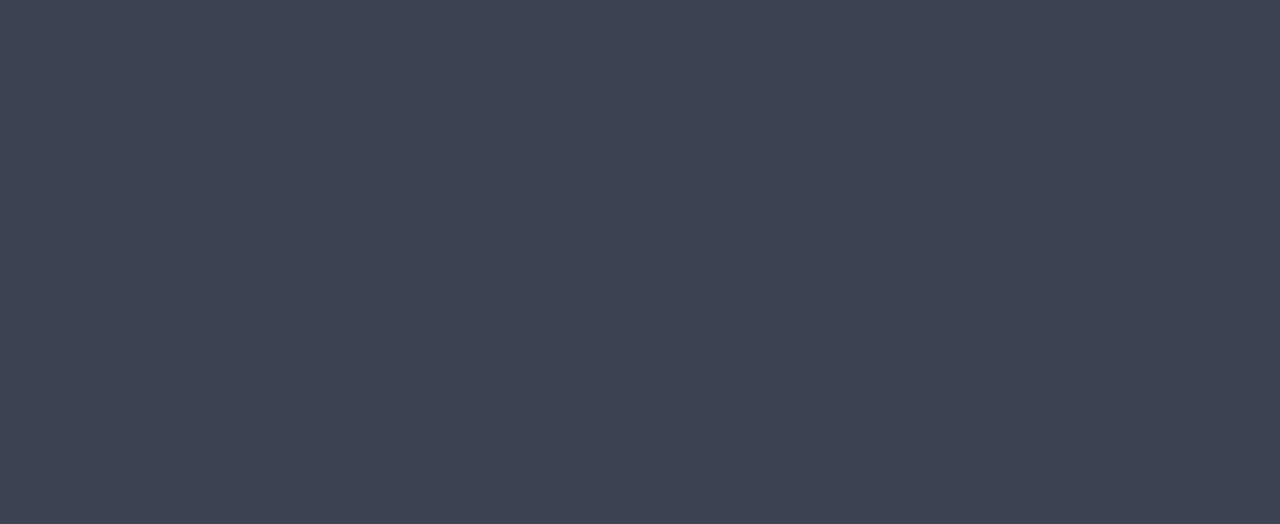
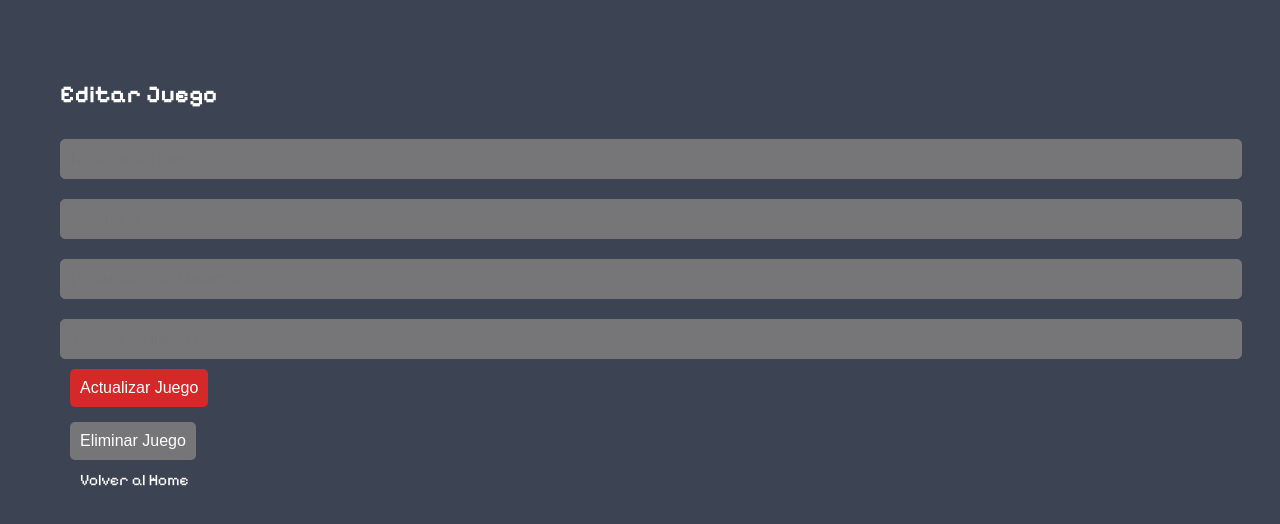
Before and after one commit to ManoLOL12/proyecto-final-manuel, a Vue app: page /edit-game/1 in a window 1280 px wide. Before the commit this address had no page. Shown: the top 524 px of the page. Built offline with nearby package versions, Linux system fonts and the light colour scheme.

Commit message:
Creada store para almacenar juegos, falta estilo

```diff
--- a/src/components/GameForm.vue
+++ b/src/components/GameForm.vue
@@ -1,108 +1,134 @@
 <template>
-  <form @submit.prevent="submitForm">
-    <input v-model="name" placeholder="Nombre del juego" required />
-    <input v-model="category" placeholder="Categoría" required />
-    <input v-model="tags" placeholder="Etiquetas (separadas por coma)" />
-    <input v-model.number="metacritic" type="number" placeholder="Puntuación Metacritic" min="0" max="100" />
-    <input v-model.number="playtime" type="number" placeholder="Tiempo de juego (horas)" />
-    <button type="submit">{{ gameToEdit ? 'Editar juego' : 'Agregar juego' }}</button>
-  </form>
+  <div class="game-form">
+    <h2>{{ isEditMode ? 'Editar Juego' : 'Crear Juego' }}</h2>
+    <form @submit.prevent="handleSubmit">
+      <input v-model="game.name" placeholder="Nombre del juego" required />
+      <input v-model="game.category" placeholder="Categoría" required />
+      <input v-model="game.metacriticScore" type="number" placeholder="Puntuación de Metacritic" required />
+      <input v-model="game.playtime" type="number" placeholder="Tiempo de juego (horas)" required />
+      <button type="submit">{{ isEditMode ? 'Actualizar Juego' : 'Crear Juego' }}</button>
+    </form>
+
+    <div v-if="isEditMode">
+      <button @click="handleDelete" class="btn-delete">Eliminar Juego</button>
+    </div>
+
+    <router-link to="/" class="btn-back-home">Volver al Home</router-link>
+  </div>
 </template>
 
 <script setup>
-import { ref, watch } from 'vue'
+import { ref, watchEffect } from 'vue'
+import { useGameStore } from '../stores/gameStore'
+import { useRoute, useRouter } from 'vue-router'
 
-const props = defineProps({
-  gameToEdit: Object
+const gameStore = useGameStore()
+const route = useRoute()
+const router = useRouter()
+
+// Determinamos si estamos en modo edición o no
+const isEditMode = ref(!!route.params.id)
+
+// Juego que se está creando o editando
+const game = ref({
+  name: '',
+  category: '',
+  metacriticScore: '',
+  playtime: ''
 })
 
-const name = ref('')
-const category = ref('')
-const tags = ref('')
-const metacritic = ref(null)
-const playtime = ref(null)
+// Si estamos editando un juego, cargamos los datos del juego desde el store
+watchEffect(() => {
+  if (isEditMode.value) {
+    const gameToEdit = gameStore.games.find(game => game.id == route.params.id)
+    if (gameToEdit) {
+      game.value = { ...gameToEdit }
+    }
+  }
+})
 
-watch(() => props.gameToEdit, (newGame) => {
-  if (newGame) {
-    name.value = newGame.name
-    category.value = newGame.category
-    tags.value = newGame.tags.join(', ')
-    metacritic.value = newGame.metacritic
-    playtime.value = newGame.playtime
-  }
-}, { immediate: true })
-
-const submitForm = () => {
-  const game = {
-    name: name.value,
-    category: category.value,
-    tags: tags.value.split(',').map(tag => tag.trim()),
-    metacritic: metacritic.value,
-    playtime: playtime.value,
-    completed: false,
-    completionDate: null
+function handleSubmit() {
+  if (isEditMode.value) {
+    // Editar un juego existente
+    gameStore.editGame(game.value)
+  } else {
+    // Crear un juego nuevo
+    const newGame = {
+      ...game.value,
+      id: Date.now(),
+      completed: false
+    }
+    gameStore.addGame(newGame)
   }
 
-  if (props.gameToEdit) {
-    emit('edit-game', game)
-  } else {
-    emit('add-game', game)
-  }
-
-  resetForm()
+  // Redirigimos al listado de juegos después de guardar
+  router.push('/games')
 }
 
-const resetForm = () => {
-  name.value = ''
-  category.value = ''
-  tags.value = ''
-  metacritic.value = null
-  playtime.value = null
+function handleDelete() {
+  if (isEditMode.value) {
+    gameStore.deleteGame(game.value.id)
+    router.push('/games')
+  }
+}
+</script>
+
+<style scoped>
+/* Estilos para el formulario */
+.game-form {
+  padding: 20px;
+  background-color: #3C4453;
+  border-radius: 10px;
+  color: white;
 }
 
-const emit = defineEmits(['add-game', 'edit-game'])
-</script>
-
-<style>
-form {
-  display: flex;
-  flex-direction: column;
-  width: 300px;
-  margin: 0 auto;
-}
-
-form input {
-  background-color: #767679; /* Fondo de inputs */
-  border: 1px solid #838B93; /* Borde de los inputs */
-  color: #D7D2D4; /* Color de texto */
-  padding: 8px 10px;
+input {
+  width: 100%;
+  padding: 10px;
   margin: 10px 0;
+  border: 1px solid #767679;
   border-radius: 5px;
-  width: 100%;
-}
-
-form input::placeholder {
-  color: #D7D2D4; /* Color más claro para los placeholders */
-  opacity: 0.7; /* Hacer que el placeholder sea un poco más suave */
+  font-size: 16px;
 }
 
 button {
-  background-color: #D42829; /* Fondo de botones */
-  color: #D7D2D4; /* Texto de los botones */
+  background-color: #D42829;
+  color: white;
+  padding: 10px;
+  font-size: 16px;
   border: none;
-  padding: 10px;
-  font-size: 14px;
-  cursor: pointer;
   border-radius: 5px;
-  transition: background-color 0.3s;
 }
 
 button:hover {
-  background-color: #838B93; /* Hover en botones */
+  background-color: #838B93;
 }
 
-button:disabled {
-  background-color: #A6A5A1; /* Estado deshabilitado de botones */
-  cursor: not-allowed;
+.btn-back-home {
+  display: inline-block;
+  background-color: #3C4453;
+  color: white;
+  padding: 10px 20px;
+  text-decoration: none;
+  border-radius: 5px;
+  font-size: 16px;
+}
+
+.btn-back-home:hover {
+  background-color: #D42829;
+}
+
+.btn-delete {
+  background-color: #767679;
+  color: white;
+  padding: 10px;
+  font-size: 16px;
+  border: none;
+  border-radius: 5px;
+  margin-top: 15px;
+}
+
+.btn-delete:hover {
+  background-color: #D42829;
 }
 </style>
--- a/src/main.js
+++ b/src/main.js
@@ -1,8 +1,9 @@
 import { createApp } from 'vue'
 import App from './App.vue'
 import router from './router'
-
+import { createPinia } from 'pinia'
 const app = createApp(App)
 
 app.use(router)
 app.mount('#app')
+app.use(createPinia())
--- a/src/pages/CreateGamePage.vue
+++ b/src/pages/CreateGamePage.vue
@@ -1,39 +1,26 @@
 <template>
-  <div>
-    <router-link to="/games" class="btn-back-home">Volver a tu lista</router-link>
-
-    <h1>Crear Nuevo Juego</h1>
-    <GameForm @add-game="addGame" />
+  <div class="create-game-page">
+    <GameForm />
   </div>
 </template>
 
 <script setup>
-import { ref } from 'vue'
 import GameForm from '../components/GameForm.vue'
-
-const addGame = (game) => {
-  // Aquí puedes agregar la lógica para agregar el juego a la lista, por ejemplo, en un array o base de datos
-  console.log('Juego agregado:', game)
-}
 </script>
 
-<style>
-h1 {
-  color: #D7D2D4;
+<style scoped>
+/* Estilos para la página de creación de juegos */
+.create-game-page {
+  padding: 20px;
+  background-color: #3C4453;
+  border-radius: 10px;
+  color: white;
   text-align: center;
 }
 
-.btn-back-home {
-  display: inline-block;
-  background-color: #3C4453;
-  color: white;
-  padding: 10px 20px;
-  text-decoration: none;
-  border-radius: 5px;
-  font-size: 16px;
-}
-
-.btn-back-home:hover {
-  background-color: #D42829;
+h2 {
+  font-size: 2rem;
+  color: #D42829;
+  margin-bottom: 20px;
 }
 </style>
--- a/src/pages/EditGamePage.vue
+++ b/src/pages/EditGamePage.vue
@@ -1,41 +1,16 @@
 <template>
-  <div>
-    <h1>Editar Juego</h1>
-    <GameForm :game-to-edit="gameToEdit" @edit-game="editGame" />
+  <div class="edit-game-page">
+    <GameForm />
   </div>
 </template>
 
 <script setup>
-import { ref, onMounted } from 'vue'
-import { useRoute, useRouter } from 'vue-router'
 import GameForm from '../components/GameForm.vue'
-
-const route = useRoute()
-const router = useRouter()
-
-const gameToEdit = ref(null)
-
-onMounted(() => {
-  const gameId = route.params.id
-  // Aquí debes cargar el juego a editar (por ejemplo, de una lista o base de datos)
-  // Usamos un array de ejemplo:
-  const games = [
-    { name: 'Juego 1', category: 'Acción', tags: ['Aventura'], metacritic: 85, playtime: 20, completed: false },
-    { name: 'Juego 2', category: 'RPG', tags: ['Rol'], metacritic: 90, playtime: 50, completed: false }
-  ]
-  gameToEdit.value = games[gameId]
-})
-
-const editGame = (editedGame) => {
-  // Aquí deberías actualizar el juego en la lista
-  console.log('Juego editado:', editedGame)
-  router.push('/games')
-}
 </script>
 
 <style scoped>
-h1 {
-  color: #D7D2D4;
-  text-align: center;
+/* Estilos para la página de editar juego */
+.edit-game-page {
+  margin-top: 20px;
 }
 </style>
--- a/src/pages/HomePage.vue
+++ b/src/pages/HomePage.vue
@@ -1,35 +1,31 @@
 <template>
-  <div class="home">
-    <h1>Bienvenido a Game Ender</h1>
-    <p>Esta aplicación te permite gestionar y llevar un seguimiento de los videojuegos que has jugado, agregar nuevos juegos, editarlos y marcarlos como completados.</p>
-    <p><router-link to="/games" class="btn-back-home">Ver la lista de juegos</router-link></p>
+  <div class="home-page">
+    <h1>Bienvenido a la Todo List de Videojuegos</h1>
+    <p>Explora, crea y organiza tus juegos favoritos.</p>
+    <router-link to="/games">Ver lista de juegos</router-link>
   </div>
 </template>
 
 <script setup>
+// No necesitas ningún script aquí para este ejemplo
 </script>
 
-<style>
-.home {
+<style scoped>
+.home-page {
   text-align: center;
-  margin-top: 50px;
+  font-family: 'Arial', sans-serif;
+  color: white;
+  background-color: #3C4453;
+  padding: 50px;
+  border-radius: 10px;
 }
 
-h1 {
-  color: #D7D2D4;
+.home-page h1 {
+  font-size: 2.5rem;
+  color: #D42829;
 }
 
-.btn-back-home {
-  display: inline-block;
-  background-color: #3C4453;
-  color: white;
-  padding: 10px 20px;
-  text-decoration: none;
-  border-radius: 5px;
-  font-size: 16px;
-}
-
-.btn-back-home:hover {
-  background-color: #D42829;
+.home-page p {
+  font-size: 1.2rem;
 }
 </style>
--- /dev/null
+++ b/src/stores/gameStore.js
@@ -0,0 +1,27 @@
+import { defineStore } from 'pinia'
+
+export const useGameStore = defineStore('gameStore', {
+  state: () => ({
+    games: JSON.parse(localStorage.getItem('games')) || []  // Cargamos los juegos desde localStorage
+  }),
+  actions: {
+    addGame(newGame) {
+      this.games.push(newGame)
+      this.saveGames()  // Guardamos los juegos actualizados en localStorage
+    },
+    editGame(updatedGame) {
+      const index = this.games.findIndex(game => game.id === updatedGame.id)
+      if (index !== -1) {
+        this.games[index] = updatedGame
+        this.saveGames()  // Guardamos los juegos actualizados en localStorage
+      }
+    },
+    deleteGame(gameId) {
+      this.games = this.games.filter(game => game.id !== gameId)
+      this.saveGames()  // Guardamos los juegos actualizados en localStorage
+    },
+    saveGames() {
+      localStorage.setItem('games', JSON.stringify(this.games))
+    }
+  }
+})
```
Also changed, not shown: src/pages/GameListPage.vue (+51 -43 lines), src/router/index.js (+10 -17 lines).
